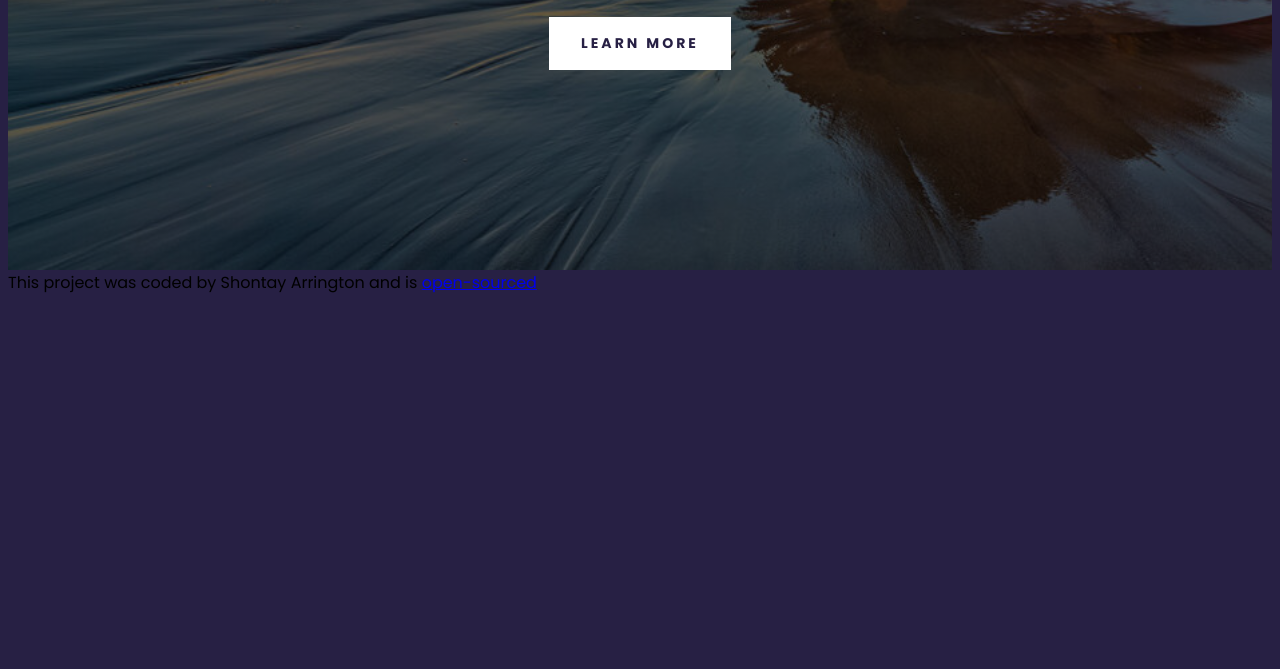
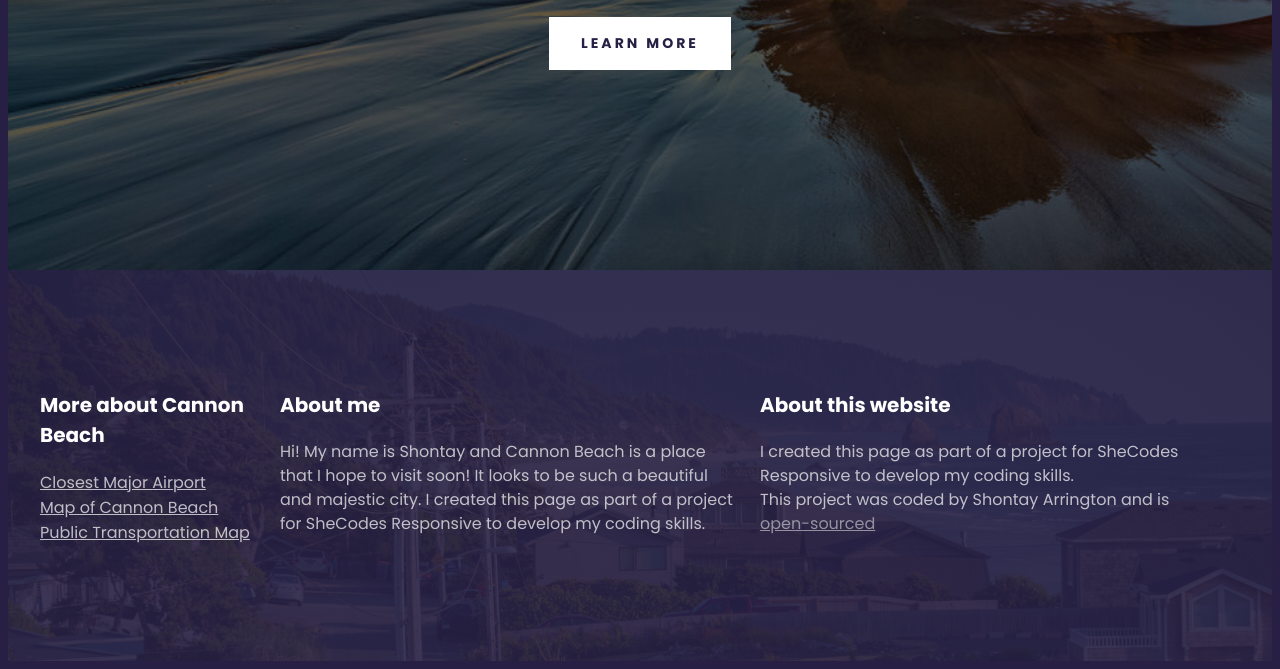
Before and after one commit to sh0nnie4/Cannon-Beach-Travel-Project, a plain HTML site: page index.html in a window 1280 px wide. Shown: the part 580-1249 px from the top of the page. Before the commit the page ends 883 px from the top, so only its background shows below. Drawn offline with Linux system fonts and the light colour scheme.

Commit message:
styled footer

```diff
--- a/index.html
+++ b/index.html
@@ -24,8 +24,48 @@
         </header>
 
         <footer>
-            This project was coded by Shontay Arrington and is <a
-                href="https://github.com/sh0nnie4/Cannon-Beach-Travel-Project" target="_blank"> open-sourced</a>
+            <section class="grid">
+                <div>
+                    <h3>
+                        More about Cannon Beach
+                    </h3>
+                    <ul>
+                        <li>
+                            <a href="https://www.flypdx.com/" target="_blank">Closest Major Airport</a>
+                        </li>
+                        <li>
+                            <a href="https://maps.app.goo.gl/stqg5qLL48c4tiwP9" target="_blank">Map of Cannon Beach</a>
+                        </li>
+                        <li>
+                            <a href="https://www.oregon-point.com/route-landing/?route=northwest" target="_blank">Public
+                                Transportation Map</a>
+                        </li>
+                    </ul>
+                </div>
+                <div>
+                    <h3>
+                        About me
+                    </h3>
+                    <p>
+                        Hi! My name is Shontay and Cannon Beach is a place that I hope to visit soon! It looks to
+                        be
+                        such a beautiful and majestic city. I created this page as part of a project for SheCodes
+                        Responsive to develop my coding skills.
+                    </p>
+                </div>
+                <div>
+                    <h3>
+                        About this website
+                    </h3>
+                    <p>
+                        I created this page as part of a project for SheCodes Responsive to develop my coding skills.
+                        <br />
+                        This project was coded by Shontay Arrington and is
+                        <a href="https://github.com/sh0nnie4/Cannon-Beach-Travel-Project" target="_blank">
+                            open-sourced</a>
+                    </p>
+                </div>
+            </section>
         </footer>
     </div>
 </body>
--- a/src/styles.css
+++ b/src/styles.css
@@ -6,6 +6,10 @@ body {
 .container {
   max-width: 1400px;
   margin: 0 auto;
+}
+.grid {
+  display: grid;
+  grid-template-columns: 1fr 2fr 2fr;
 }
 
 header {
@@ -50,7 +54,46 @@ header a {
   text-transform: uppercase;
   background: white;
 }
-@media (max-width: 900px) {
+section {
+  max-width: 1200px;
+  margin: 0 auto;
+}
+footer {
+  background-image: linear-gradient(
+      rgba(39, 32, 68, 0.9),
+      rgba(39, 32, 68, 0.9)
+    ),
+    url("../images/cannon-beach-footer2.jpg");
+  background-repeat: no-repeat;
+  background-size: cover;
+  color: white;
+  padding: 100px 0;
+}
+footer ul {
+  padding: 0;
+}
+footer li {
+  list-style: none;
+  margin: 0;
+  padding: 0;
+}
+footer h3 {
+  font-weight: 700;
+  font-size: 20px;
+  line-height: 30px;
+}
+footer p {
+  font-weight: 400;
+  font-size: 16px;
+  line-height: 24px;
+  opacity: 0.7;
+  margin-right: 20px;
+}
+footer a {
+  color: white;
+  opacity: 0.7;
+}
+@media (max-width: 960px) {
   header {
     padding: 60px 0;
   }
```
Also changed, not shown: images/cannon-beach-footer2.jpg (added).
